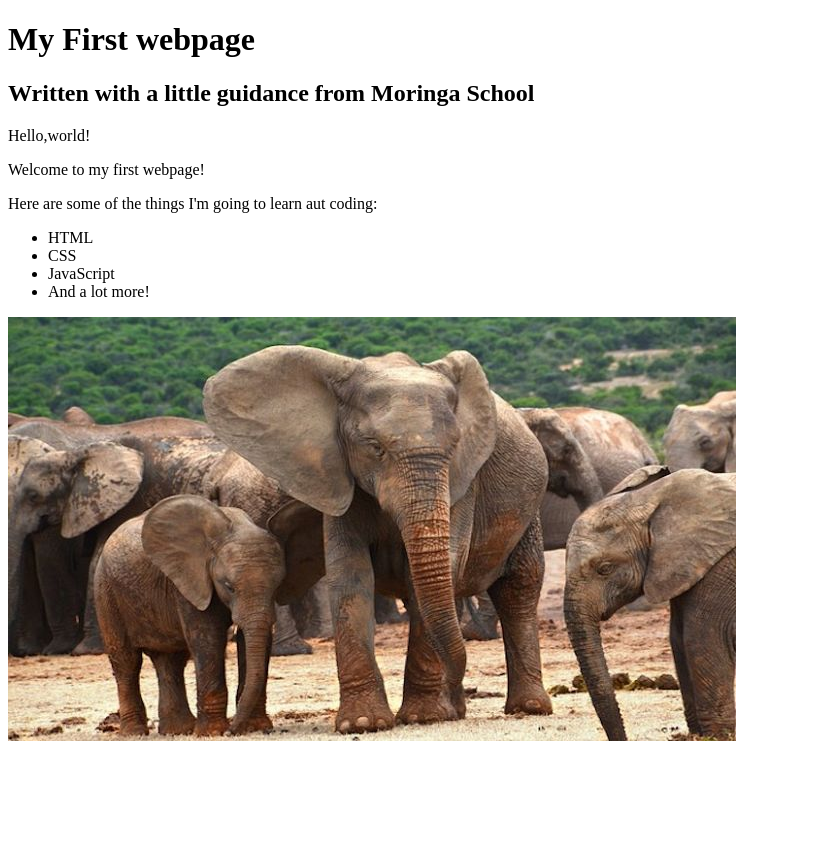
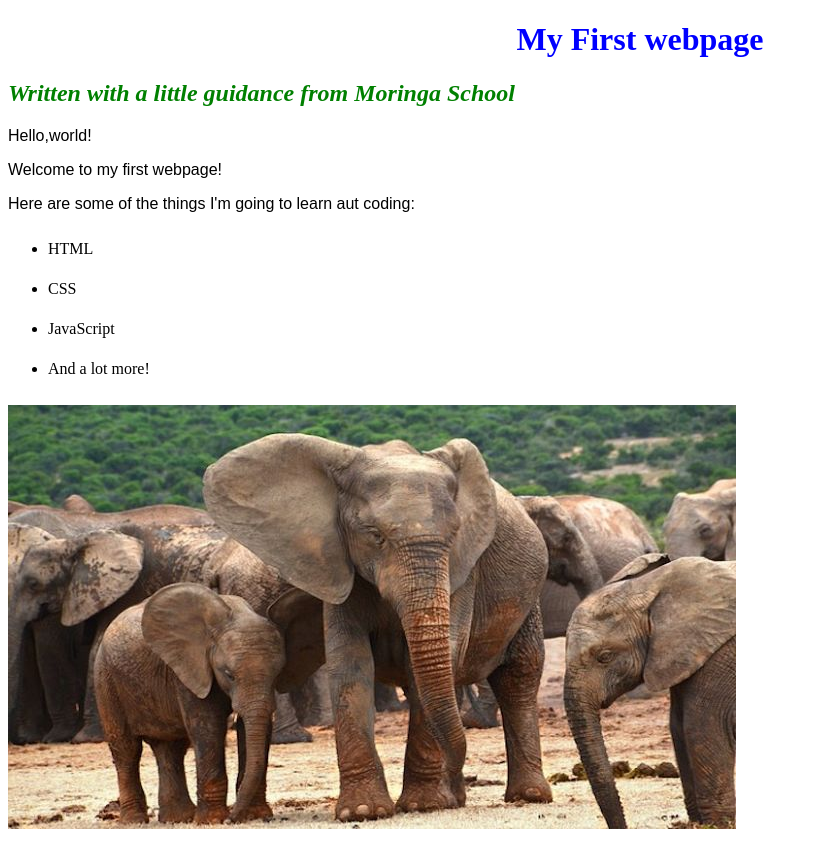
Before and after one commit to beritanduki/my-first-webpage, a plain HTML site: page my-first-webpage.html in a window 1280 px wide. Shown: the whole page, without its empty margins (0-818 px from the left). Before the commit the page ends 800 px from the top, so only its background shows below. Drawn offline with Linux system fonts and the light colour scheme.

Commit message:
add css to favorite things.html

```diff
--- /dev/null
+++ b/css/styles.css
@@ -0,0 +1,16 @@
+h1  {
+    color : blue;
+    text-align: center;
+}
+h2  {
+    color : green;
+    font-style : italic;
+    text align : center;
+
+}
+p {
+    font-family: sans-serif;
+}
+ul {
+    line-height: 40px;
+}
--- a/my-first-webpage.html
+++ b/my-first-webpage.html
@@ -3,6 +3,7 @@
 
 <head>
    <title>My first webpage!</title>
+   <link href="css/styles.css" rel="stylesheet" type="text/css">
 </head>
 
 <body>
```
Also changed, not shown: favorite-things.html (+1 -1 lines).
